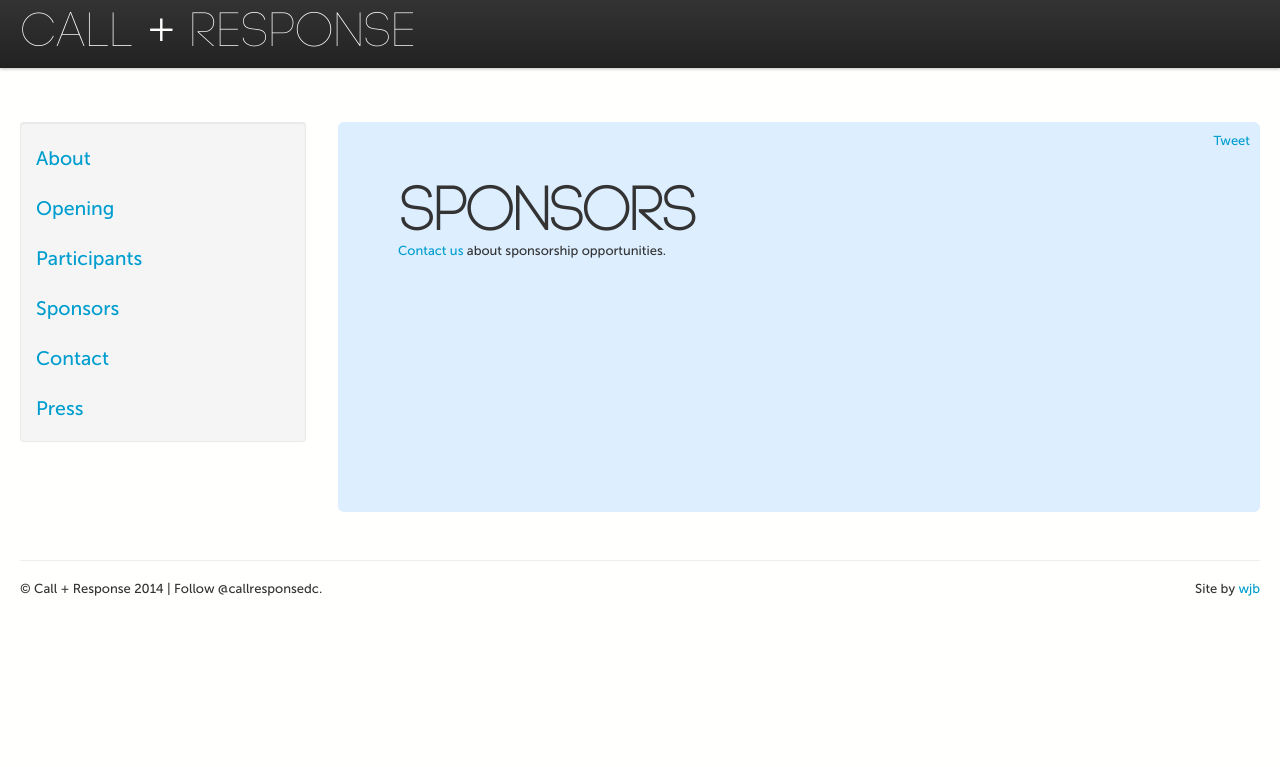
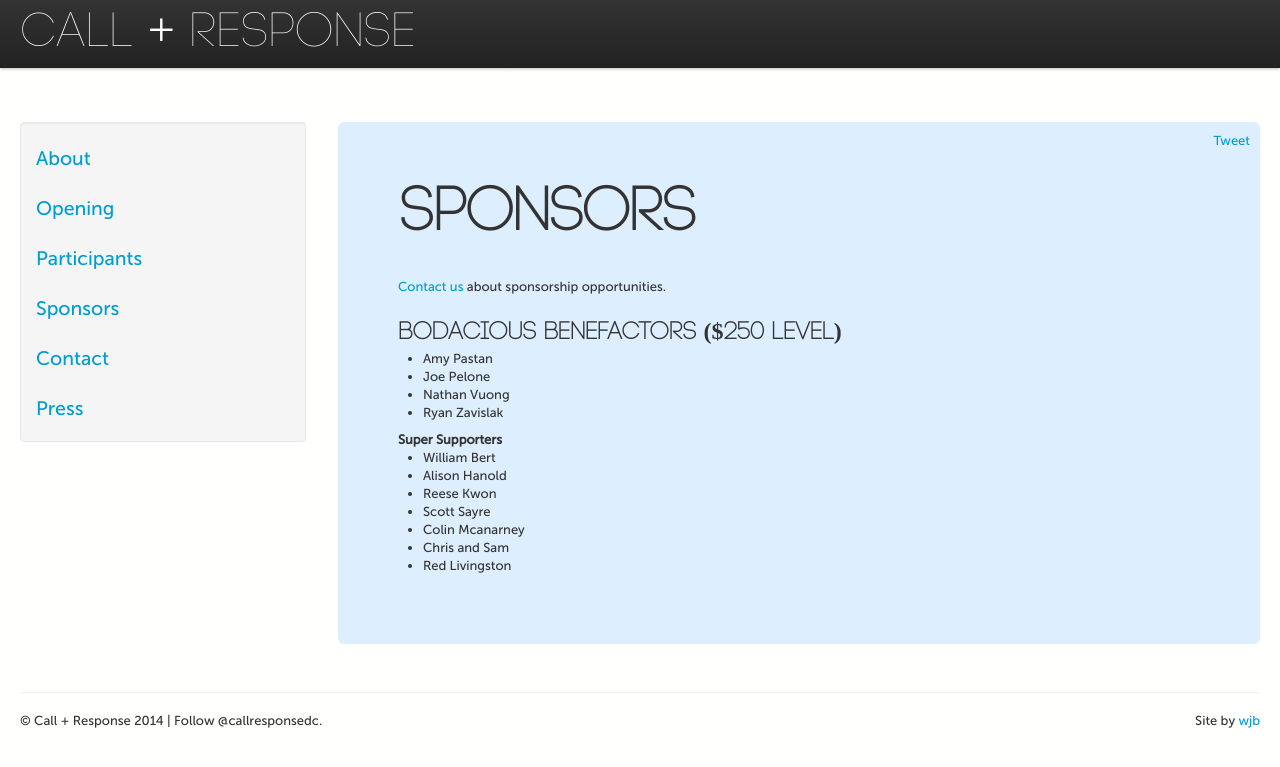
Before and after one commit to callandresponsedc/callandresponsedc, a Jekyll site: the page built from sponsors/index.html, in a window 1280 px wide. Shown: the top 767 px of the page. Built offline with Jekyll 4.4.1, drawn with Linux system fonts in a browser that asks for light colours; Markdown is read by kramdown in place of the engine named in the settings; comment, search, counter and statistics services are not loaded.

Commit message:
Update index.html

```diff
--- a/sponsors/index.html
+++ b/sponsors/index.html
@@ -5,4 +5,23 @@ title: Sponsors
 
 <h1>Sponsors
 </h1>
+<br/><br/>
 <a href="mailto:someone@yoursite.com">Contact us</a> about sponsorship opportunities.
+<br/><br/>
+<h2>Bodacious Benefactors ($250 Level)</h2>
+<ul>
+  <li>Amy Pastan</li>
+<li>Joe Pelone</li>
+<li>Nathan Vuong</li>
+<li>Ryan Zavislak</li>
+</ul>
+<b>Super Supporters</b>
+<ul>
+<li>William Bert</li>
+<li>Alison Hanold</li>
+<li>Reese Kwon</li>
+<li>Scott Sayre</li>
+<li>Colin Mcanarney</li>
+<li>Chris and Sam</li>
+<li>Red Livingston</li>
+</ul>
```
